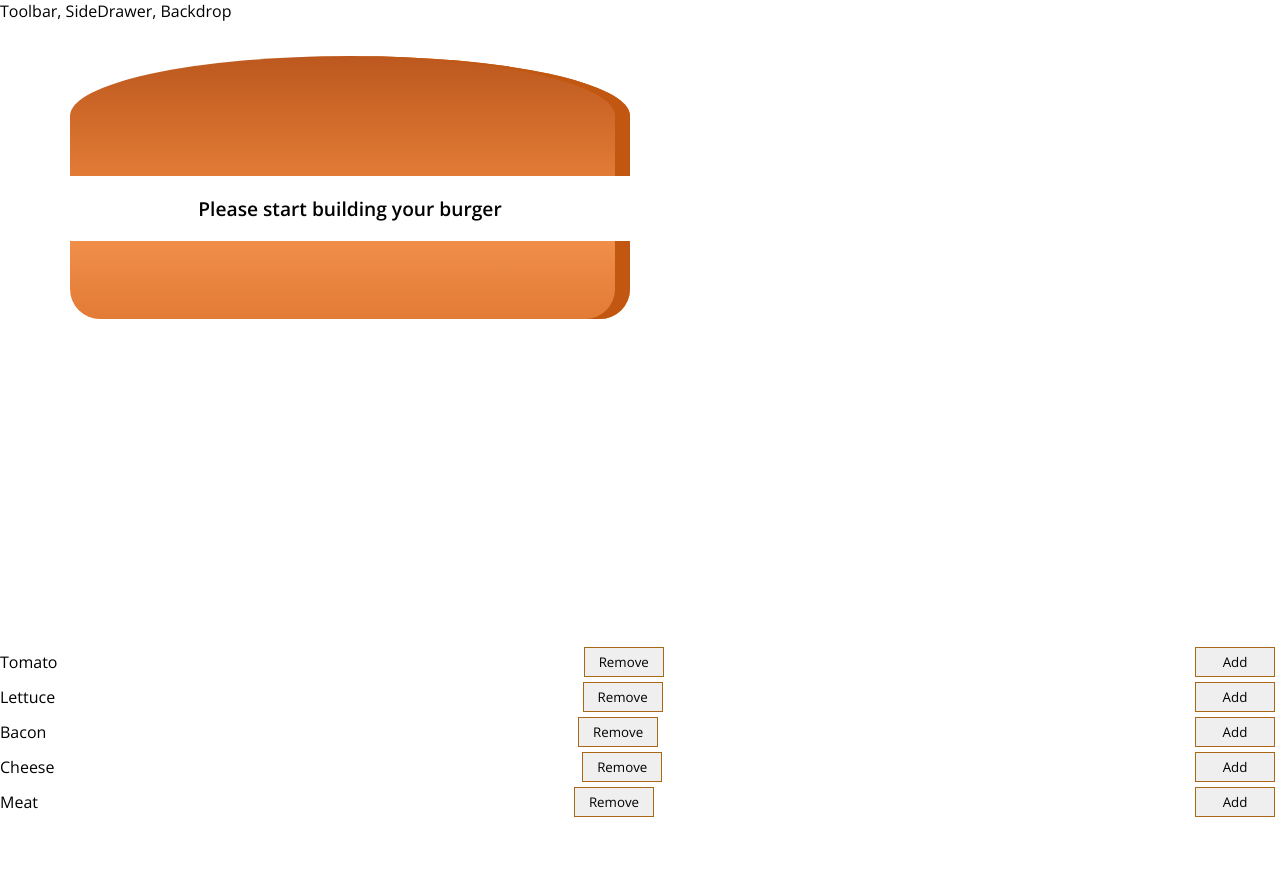
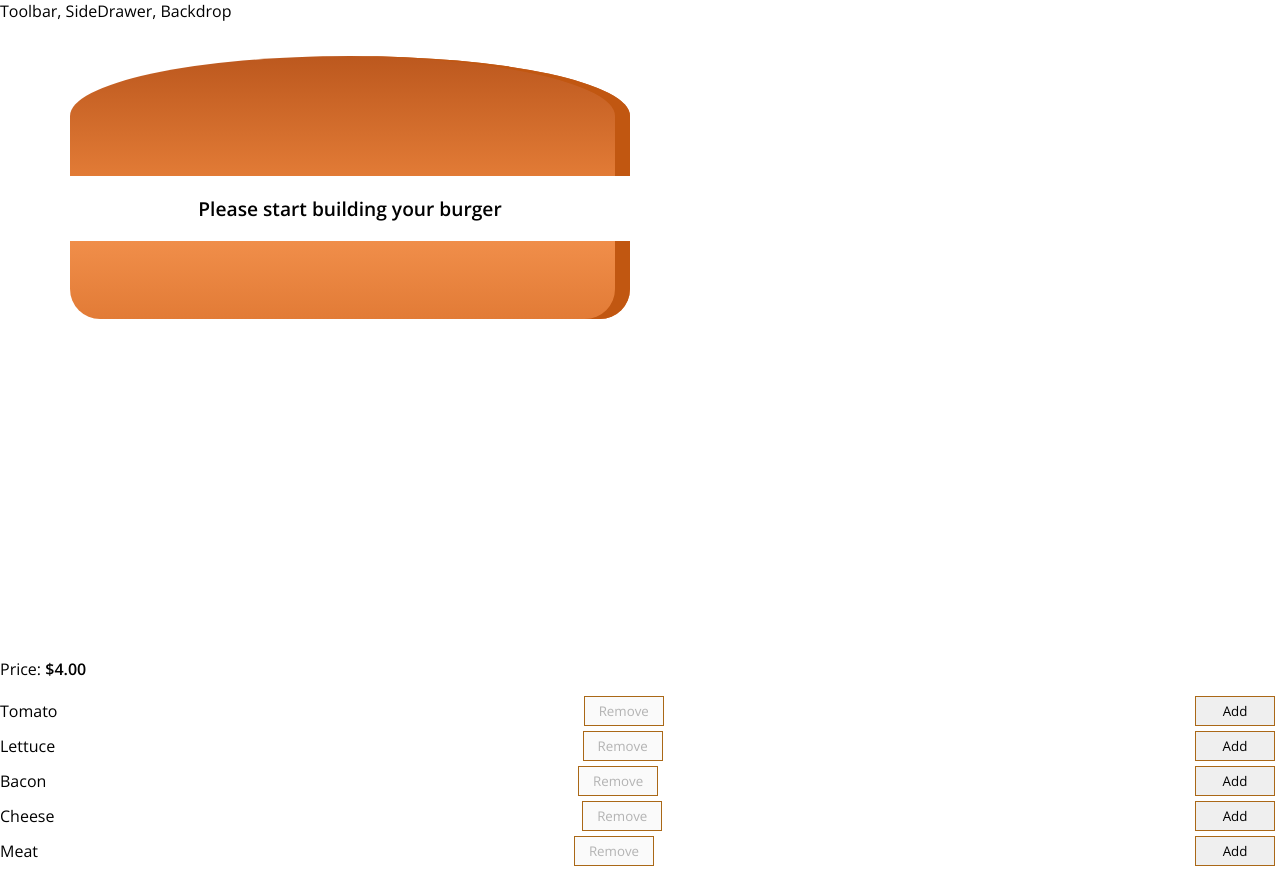
Before and after one commit to wbroberts/burger-builder, a React app: page / in a window 1280 px wide. Before the commit the page ends 822 px from the top, so only its background shows below. Built offline with nearby package versions, Linux system fonts and the light colour scheme.

Commit message:
updated button logic for adding ingredients

```diff
--- a/src/components/Burger/BuildControls/BuildControl/BuildControl.js
+++ b/src/components/BuildControls/BuildControl/BuildControl.js
@@ -6,7 +6,11 @@ const BuildControl = props => {
   return (
     <div className={styles.BuildControl}>
       <div className={styles.label}>{props.label}</div>
-      <button className={styles.Remove} onClick={props.removed}>
+      <button
+        className={styles.Remove}
+        onClick={props.removed}
+        disabled={props.disabled}
+      >
         Remove
       </button>
       <button className={styles.Add} onClick={props.added}>
--- a/src/components/Burger/BuildControls/BuildControls.js
+++ b/src/components/BuildControls/BuildControls.js
@@ -14,13 +14,18 @@ const controls = [
 const buildControls = props => {
   return (
     <div className={styles.buildControls}>
-      {controls.map((control, i) => {
+      <p>
+        Price: <strong>${props.price.toFixed(2)}</strong>
+      </p>
+
+      {controls.map((ingr, i) => {
         return (
           <BuildControl
-            label={control.label}
-            key={control.label}
-            added={() => props.addIngredient(control.ingredient)}
-            removed={() => props.removeIngredient(control.ingredient)}
+            label={ingr.label}
+            key={ingr.label}
+            added={() => props.addIngredient(ingr.ingredient)}
+            removed={() => props.removeIngredient(ingr.ingredient)}
+            disabled={props.disabled[ingr.ingredient]}
           />
         );
       })}
--- a/src/containers/BurgerBuilder/BurgerBuilder.js
+++ b/src/containers/BurgerBuilder/BurgerBuilder.js
@@ -1,7 +1,7 @@
 import React, { Component } from 'react';
 
 import Burger from '../../components/Burger/Burger';
-import BuildControls from '../../components/Burger/BuildControls/BuildControls';
+import BuildControls from '../../components/BuildControls/BuildControls';
 
 const ingredientPrices = {
   tomato: 0.25,
@@ -64,12 +64,20 @@ class BurgerBuilder extends Component {
   };
 
   render() {
+    const disabledIngredients = { ...this.state.ingredients };
+    // Convert each key to true or false
+    for (let key in disabledIngredients) {
+      disabledIngredients[key] = disabledIngredients[key] === 0;
+    }
+
     return (
       <React.Fragment>
         <Burger ingredients={this.state.ingredients} />
         <BuildControls
           addIngredient={this.addIngredientHandle}
           removeIngredient={this.removeIngredientHandle}
+          disabled={disabledIngredients}
+          price={this.state.burgerPrice}
         />
       </React.Fragment>
     );
```
Also changed, not shown: src/components/BuildControls/BuildControl/BuildControl.css (renamed from src/components/Burger/BuildControls/BuildControl/BuildControl.css), src/components/BuildControls/BuildControls.css (renamed from src/components/Burger/BuildControls/BuildControls.css).
